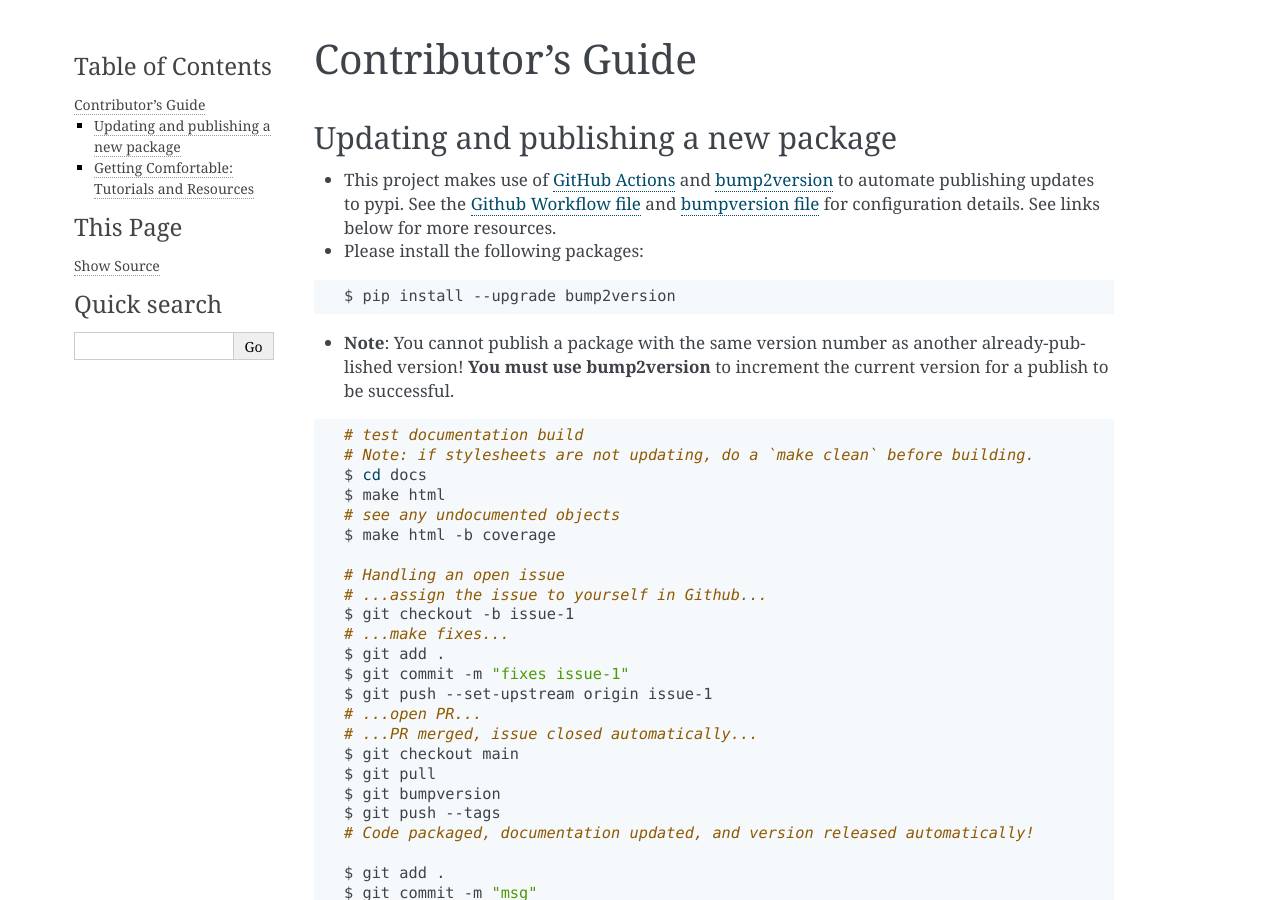
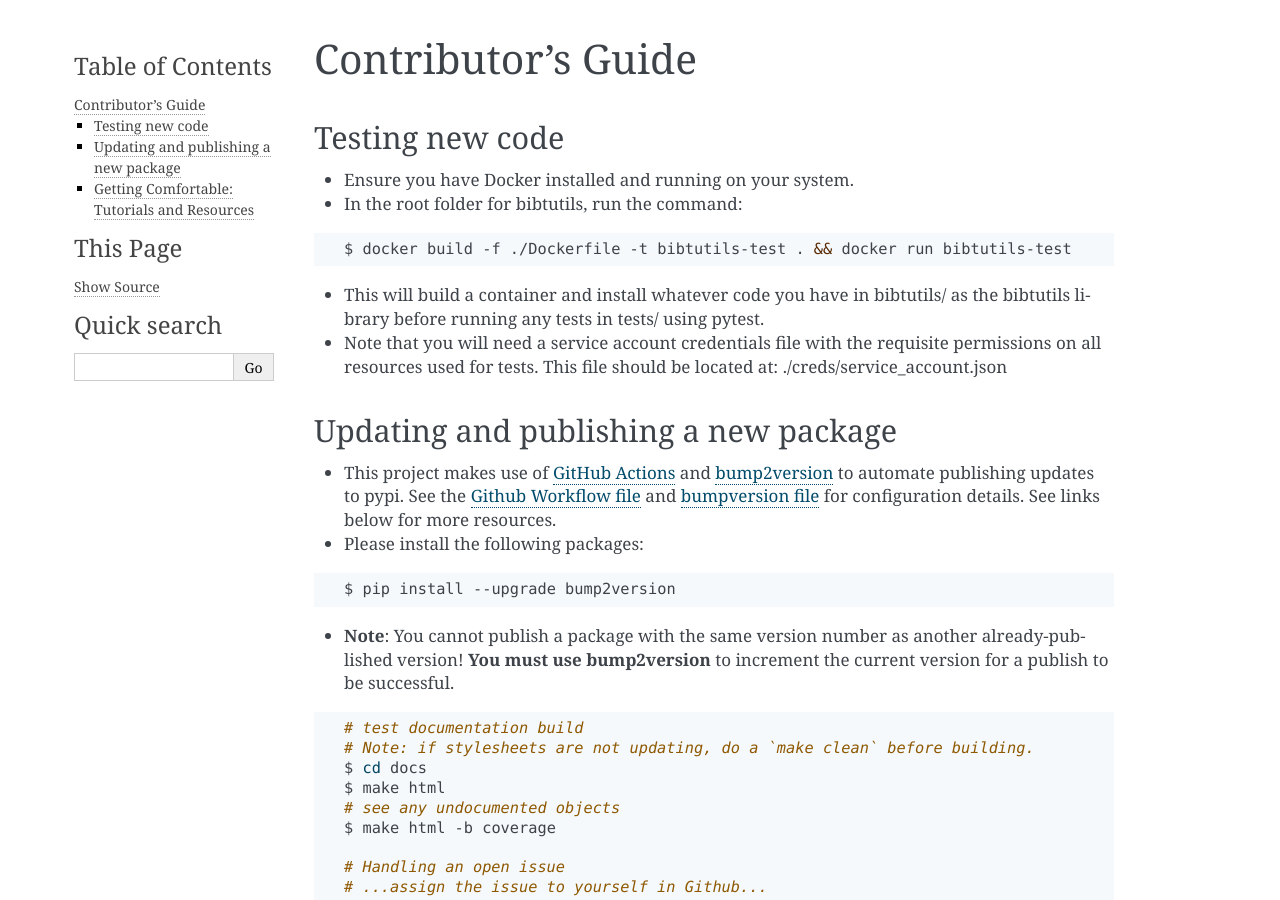
Before and after one commit to broadinstitute/bibtutils, a Sphinx documentation site: the page built from docs/contributing.rst, in a window 1280 px wide and 900 px high. Built offline with Sphinx 7.4.7, drawn with Linux system fonts in a browser that asks for light colours; pages that are not in the unit, such as notebooks, are missing from menus.

Commit message:
deps update

```diff
--- a/docs/contributing.rst
+++ b/docs/contributing.rst
@@ -1,5 +1,23 @@
 Contributor's Guide
 ===================
+
+Testing new code
+----------------
+
+-  Ensure you have Docker installed and running on your system.
+-  In the root folder for bibtutils, run the command:
+
+.. code:: bash
+
+   $ docker build -f ./Dockerfile -t bibtutils-test . && docker run bibtutils-test
+
+-  This will build a container and install whatever code you have in
+   bibtutils/ as the bibtutils library before running any tests in tests/
+   using pytest.
+
+-  Note that you will need a service account credentials file with the requisite
+   permissions on all resources used for tests. This file should be located at:
+   ./creds/service_account.json
 
 Updating and publishing a new package
 -------------------------------------
```
Also changed, not shown: setup.cfg (+6 -5 lines), 4 other files.
